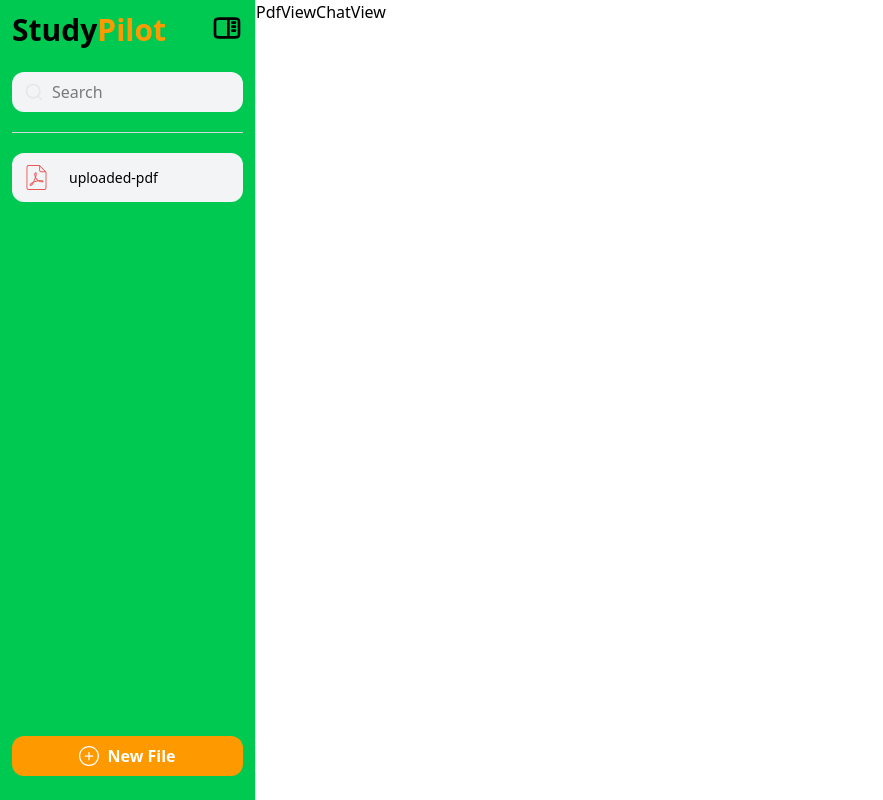
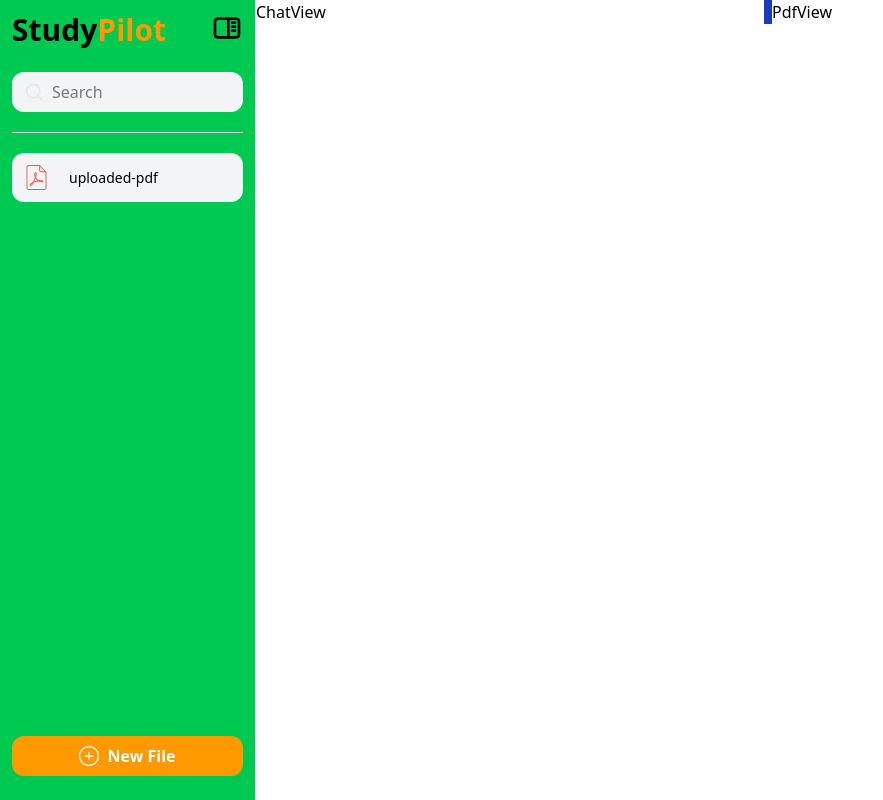
Before and after one commit to richmondnkrumah/studypilot, a Next.js app: page /chat in a window 1280 px wide. Shown: the whole page, without its empty margins (0-883 px from the left). Built offline with nearby package versions, Linux system fonts and the light colour scheme.

Commit message:
set up resizable panel views

```diff
--- a/src/app/chat/layout.tsx
+++ b/src/app/chat/layout.tsx
@@ -1,5 +1,5 @@
+import ResizableWrapper from '@/components/ResizableWrapper'
 import React, { ReactNode } from 'react'
-
 
 const ChatLayout = ({
     chatview,
@@ -13,8 +13,7 @@
     return (
         <main className='flex h-full '>
             {sideview}
-            {pdfview}
-            {chatview}
+            <ResizableWrapper chatComponet={chatview} pdfComponent={pdfview} />
         </main>
     )
 }
--- /dev/null
+++ b/src/components/ResizableWrapper.tsx
@@ -0,0 +1,27 @@
+'use client'
+import React, { ReactNode } from 'react'
+import { Panel, PanelGroup, PanelResizeHandle } from 'react-resizable-panels'
+
+
+const ResizableWrapper = ({
+    chatComponet,
+    pdfComponent,
+}:
+    {
+        chatComponet: ReactNode,
+        pdfComponent: ReactNode
+    }) => {
+    return (
+        <PanelGroup direction="horizontal">
+            <Panel defaultSize={30} minSize={20}>
+                {chatComponet}
+            </Panel>
+            <PanelResizeHandle className="w-2 bg-blue-800" />
+            <Panel defaultSize={30} minSize={20}>
+                {pdfComponent}
+            </Panel>
+        </PanelGroup>
+    )
+}
+
+export default ResizableWrapper
```
